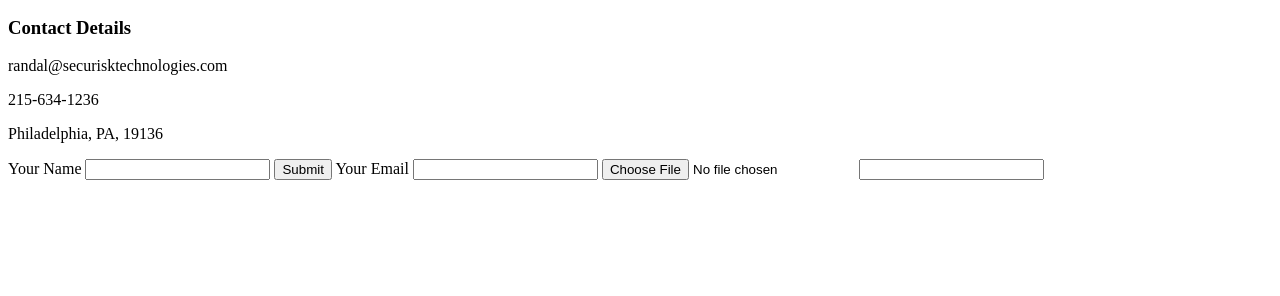
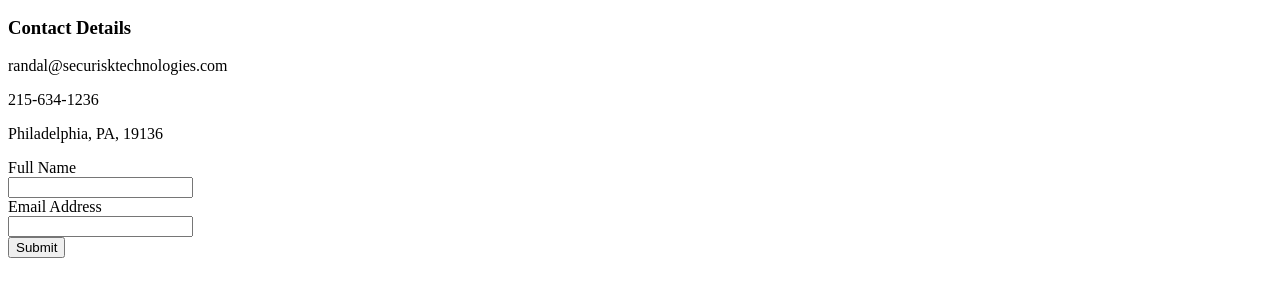
Before and after one commit to rgayaless/reimagined-waffle, a plain HTML site: page Personal Site/3.contactme.html in a window 1280 px wide. Shown: the part 100-396 px from the top of the page. Drawn offline with Linux system fonts and the light colour scheme.

Commit message:
Updates to form

```diff
--- a/Personal Site/3.contactme.html
+++ b/Personal Site/3.contactme.html
@@ -15,13 +15,11 @@
     <p>Philadelphia, PA, 19136</p>
 
     <form class="" action="1.index.html" method="post">
-        <label>Your Name</label>
-        <input type="text" name="" id="">
+        <label for="f_name">Full Name</label><br>
+        <input type="text" id="f_name" name="f_name"><br>
+        <label for="e_address">Email Address</label><br>
+        <input type="email" id="e_address" name="e_address"><br>
         <input type="submit" value="Submit">
-        <label for="email">Your Email</label>
-        <input type="email" name="" id="">
-        <input type="file" name="" id="">
-        <input type="password" name="" id="">
     </form>
 
 </body>
```
